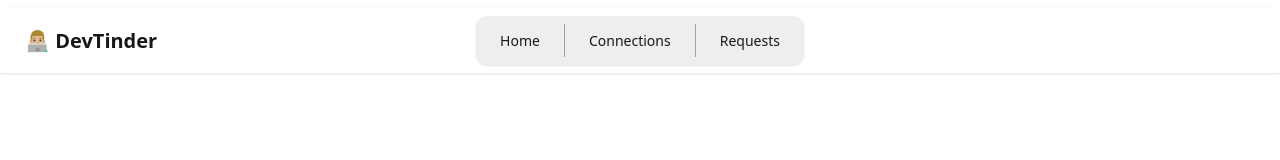
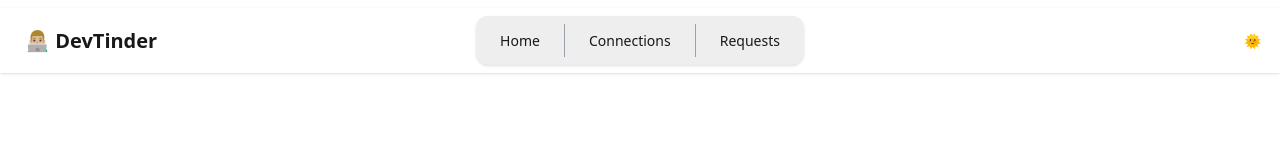
Before and after one commit to MurariKothamasu/codeConnect-web, a React (Vite) app: page / in a window 1280 px wide. Shown: the top 160 px of the page. Built offline with nearby package versions, Linux system fonts and the light colour scheme; no server answers.

Commit message:
theam controller

```diff
--- /dev/null
+++ b/ThemeToggler.jsx
@@ -0,0 +1,26 @@
+import { useState, useEffect } from "react";
+
+const ThemeToggler = () => {
+  const [theme, setTheme] = useState("light");
+
+  // Apply the theme whenever it changes
+  useEffect(() => {
+    document.documentElement.setAttribute("data-theme", theme);
+  }, [theme]);
+
+  const toggleTheme = () => {
+    setTheme(theme === "light" ? "dark" : "light");
+  };
+
+  return (
+    <ul className="menu menu-horizontal px-1">
+      <li>
+        <button onClick={toggleTheme}>
+          {theme === "light" ? "Switch to Dark" : "Switch to Light"}
+        </button>
+      </li>
+    </ul>
+  );
+};
+
+export default ThemeToggler;
--- a/index.html
+++ b/index.html
@@ -1,5 +1,5 @@
 <!doctype html>
-<html lang="en" data-theme="light">
+<html lang="en" data-theme="ligth">
   <head>
     <meta charset="UTF-8" />
     <link rel="icon" type="image/svg+xml" href="/vite.svg" />
--- a/src/components/NavBar.jsx
+++ b/src/components/NavBar.jsx
@@ -1,6 +1,7 @@
 import axios from "axios";
 import { useDispatch, useSelector } from "react-redux";
 import { Link, useNavigate } from "react-router";
+import { useState, useEffect } from "react";
 import { BASE_URL } from "../utils/constants";
 import { removeUser } from "../utils/userSlice";
 import { removeFeed } from "../utils/feedSlicle";
@@ -9,6 +10,18 @@ const NavBar = () => {
   const user = useSelector((store) => store.user);
   const navigate = useNavigate();
   const dispatch = useDispatch();
+
+  // Theme state
+  const [theme, setTheme] = useState("light");
+
+  useEffect(() => {
+    document.documentElement.setAttribute("data-theme", theme);
+  }, [theme]);
+
+  const toggleTheme = () => {
+    setTheme(theme === "light" ? "dark" : "light");
+  };
+
   const handleLogout = async () => {
     try {
       await axios.post(BASE_URL + "/logout", {}, { withCredentials: true });
@@ -21,6 +34,7 @@ const NavBar = () => {
       }
     }
   };
+
   return (
     <div className="navbar shadow-sm mt-2">
       {/* Left: Logo + Website name */}
@@ -45,8 +59,17 @@ const NavBar = () => {
         </ul>
       </div>
 
-      {/* Right: User info + Profile dropdown */}
+      {/* Right: Theme toggler + User info */}
       <div className="navbar-end flex gap-2 items-center">
+        {/* Theme toggler */}
+        <button
+          className="btn btn-ghost btn-circle"
+          onClick={toggleTheme}
+          title="Toggle Theme"
+        >
+          {theme === "light" ? "🌞" : "🌙"}
+        </button>
+
         {user && (
           <>
             <span className="font-medium">Welcome, {user.firstName}</span>
```
